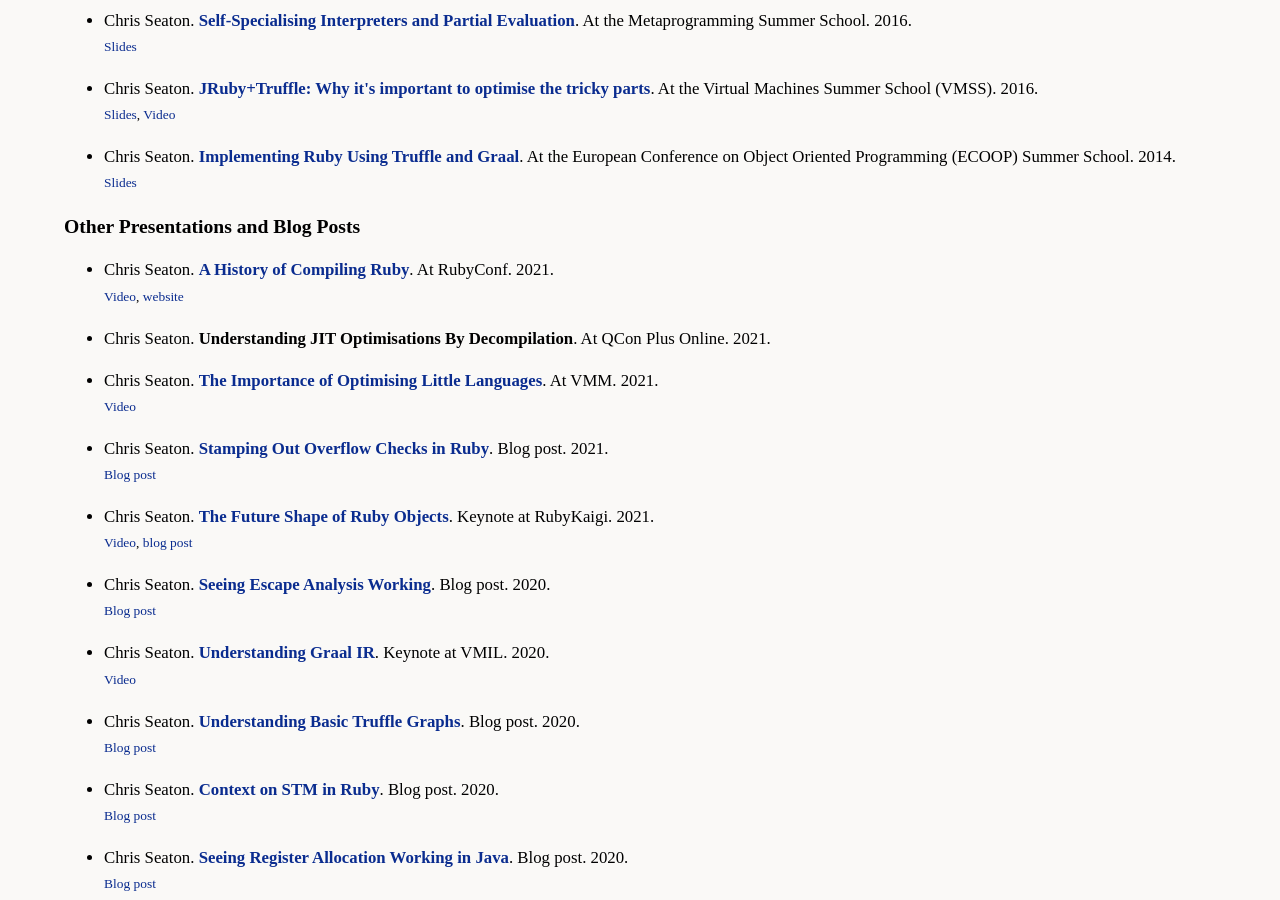
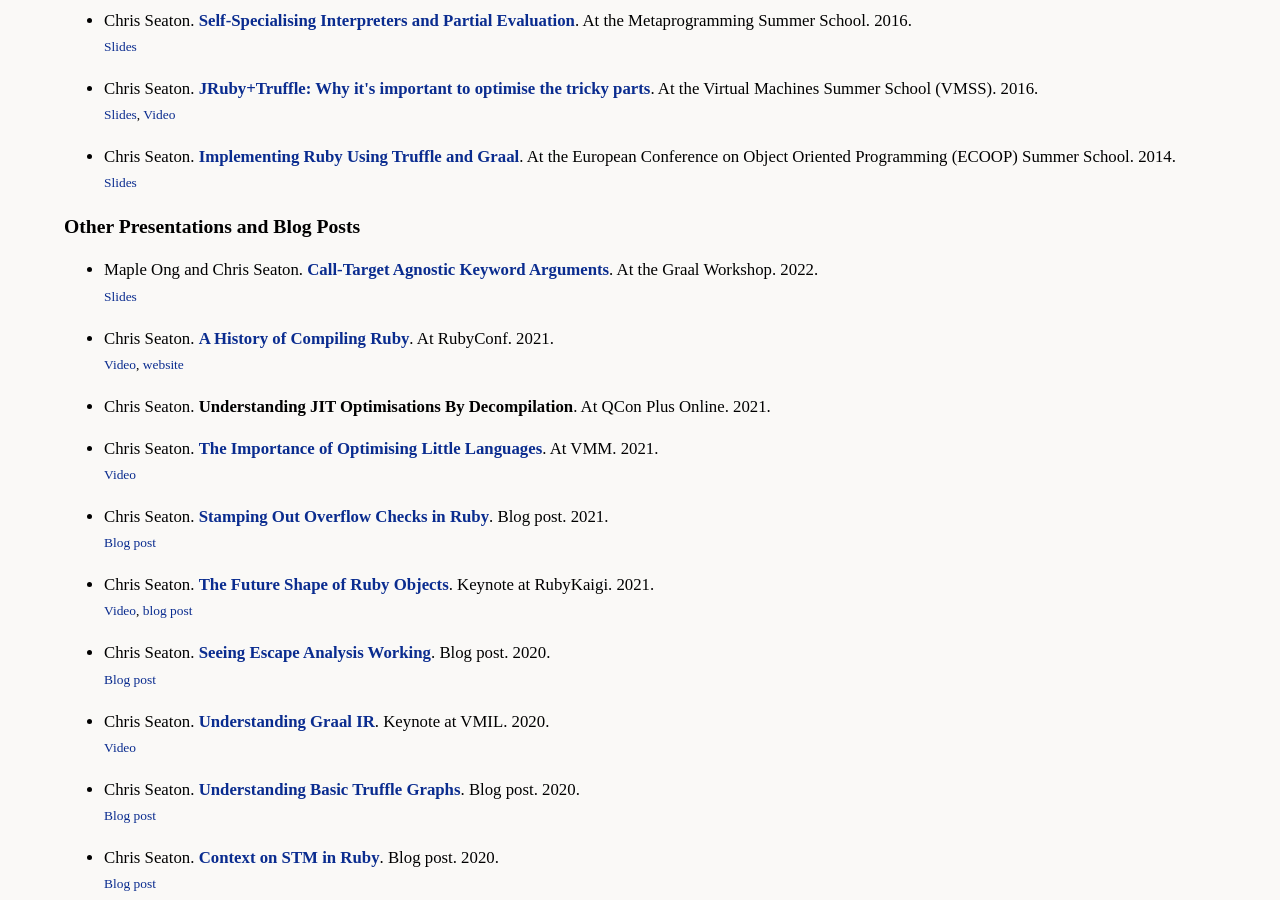
Before and after one commit to chrisseaton/chrisseaton.github.io, a Jekyll site: the page built from index.md, in a window 1280 px wide and 900 px high, scrolled down 4658 px. Built offline with Jekyll 4.4.1, drawn with Linux system fonts in a browser that asks for light colours; nearby versions of some CDN libraries; some web fonts are replaced.

Commit message:
Call-Target Agnostic Keyword Arguments

```diff
--- a/index.md
+++ b/index.md
@@ -365,6 +365,12 @@
 
 <ul class="list">
     <li>
+        Maple Ong and Chris Seaton. <strong><a href="truffleruby/graalworkshop22/call-target-agnostic-keyword-arguments.pdf">Call-Target Agnostic Keyword Arguments</a></strong>. At the Graal Workshop. 2022.<br>
+        <span class="smaller">
+            <a href="truffleruby/graalworkshop22/call-target-agnostic-keyword-arguments.pdf">Slides</a>
+        </span>
+    </li>
+    <li>
         Chris Seaton. <strong><a href="https://www.youtube.com/watch?v=Zg-1_7ed0hE">A History of Compiling Ruby</a></strong>. At RubyConf. 2021.<br>
         <span class="smaller">
             <a href="https://www.youtube.com/watch?v=Zg-1_7ed0hE">Video</a>,
```
Also changed, not shown: truffleruby/index.md (+2 -0 lines), 1 other file.
